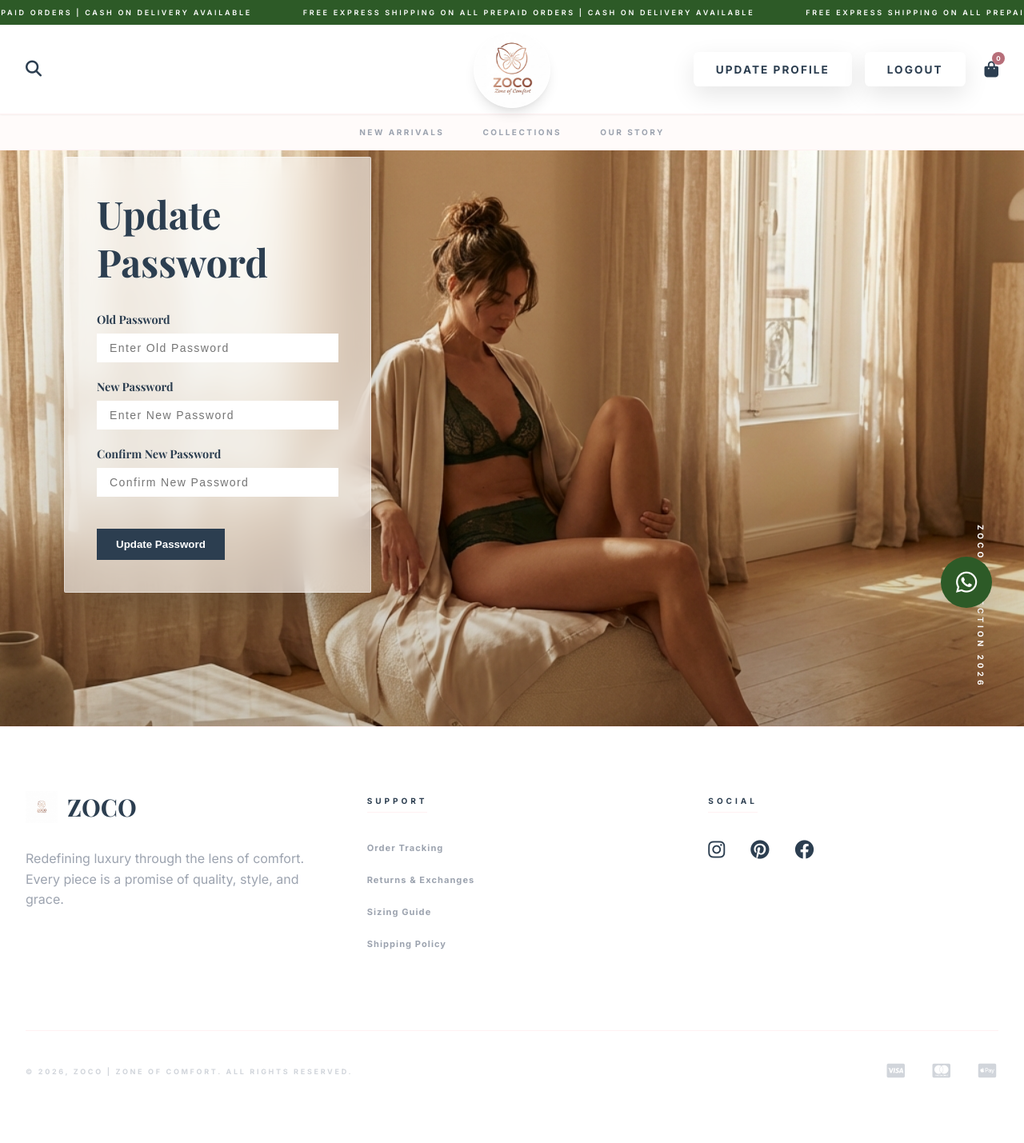
After one commit to Watergold12/zoco, a Django app: page /update_password/ in a window 1280 px wide. The commit adds this page. Shown: the whole page at 80% size. Run offline with Django 5.2, Linux system fonts and the light colour scheme; the visitor is signed in with stand-in values (Sample User, id 1).

Commit message:
Worked on with password updating, Have pending errors to solve in this!

```diff
--- a/zoco/static/css/style.css
+++ b/zoco/static/css/style.css
@@ -1579,7 +1579,6 @@ body {
     background-color: var(--color-midnight);
     color: white;
     border: none;
-    border-radius: 4px;
     cursor: pointer;
     font-weight: bold;
 }
@@ -1892,3 +1891,13 @@ body {
     background: #B76E79;
     color: white;
 }
+
+.form-control{
+    flex-grow: 1;
+    border: none;
+    padding: 0.625rem 1rem;
+    font-size: 0.875rem;
+    letter-spacing: 0.1em;
+    outline: none;
+    transition: border-color 0.3s;
+}
--- a/zoco/store/forms.py
+++ b/zoco/store/forms.py
@@ -1,5 +1,5 @@
 from django.contrib.auth.models import User
-from django.contrib.auth.forms import UserCreationForm, UserChangeForm
+from django.contrib.auth.forms import UserCreationForm, UserChangeForm, PasswordChangeForm
 from django import forms
 
 class UpdateUserForm(UserChangeForm):
@@ -49,3 +49,27 @@ class SignUpForm(UserCreationForm):
 		self.fields['password2'].widget.attrs['placeholder'] = 'Confirm Password'
 		self.fields['password2'].label = ''
 		self.fields['password2'].help_text = '<span class="form-text text-muted"><small>Enter the same password as before, for verification.</small></span>'
+
+
+class ChangePasswordForm(PasswordChangeForm):
+	class Meta:
+		model = User
+		fields = ['old_password','new_password1', 'new_password2']
+
+	def __init__(self, *args, **kwargs):
+		super(ChangePasswordForm, self).__init__(*args, **kwargs)
+
+		self.fields['old_password'].widget.attrs['class'] = 'form-control'
+		self.fields['old_password'].widget.attrs['placeholder'] = 'Enter Old Password'
+		self.fields['old_password'].label = ''
+		self.fields['old_password'].help_text = '<span class="form-text text-muted"><small>Required. 150 characters or fewer. Letters, digits and @/./+/-/_ only.</small></span>'
+
+		self.fields['new_password1'].widget.attrs['class'] = 'form-control'
+		self.fields['new_password1'].widget.attrs['placeholder'] = 'Enter New Password'
+		self.fields['new_password1'].label = ''
+		self.fields['new_password1'].help_text = '<ul class="form-text text-muted small"><li>Your password can\'t be too similar to your other personal information.</li><li>Your password must contain at least 8 characters.</li><li>Your password can\'t be a commonly used password.</li><li>Your password can\'t be entirely numeric.</li></ul>'
+
+		self.fields['new_password2'].widget.attrs['class'] = 'form-control'
+		self.fields['new_password2'].widget.attrs['placeholder'] = 'Confirm New Password'
+		self.fields['new_password2'].label = ''
+		self.fields['new_password2'].help_text = '<span class="form-text text-muted"><small>Enter the same password as before, for verification.</small></span>'
--- a/zoco/store/templates/base.html
+++ b/zoco/store/templates/base.html
@@ -63,7 +63,13 @@
 
     <!-- Navigation Links -->
     <div class="nav-links-bar">
-        <a href="{% url 'home' %}" class="nav-link">
+        <a href="
+        {% if request.resolver_match.url_name == 'home' %}
+            #new-arrivals
+        {% else %}
+            {% url 'home' %}
+        {% endif %}
+        " class="nav-link">
             New Arrivals
             <span class="nav-link-underline"></span>
         </a>
--- /dev/null
+++ b/zoco/store/templates/update_password.html
@@ -0,0 +1,44 @@
+{% extends 'base.html' %}
+{% load static %}
+{% block content %}
+
+    <section class="hero-section">
+        <img src="{% static 'assets/zoco-hero.png' %}" alt="ZOCO Hero" class="hero-bg">
+        <div class="hero-overlay"></div>
+
+        <div class="hero-content-1">
+            <div class="glass hero-box scroll-reveal visible">
+                <h2 class="hero-title font-heading" style="margin-bottom: 2rem;">Update Password</h2>
+                <form method="post" action="{% url 'update_password' %}">
+
+                    {% csrf_token %}
+                    <div class="form-group font-heading">
+                        <label style="font-weight: bold; margin-bottom: 0.5rem;">Old Password</label>
+                        {{ form.old_password }}
+                    </div>
+
+                    <div class="form-group font-heading">
+                        <label style="font-weight: bold; margin-bottom: 0.5rem;">New Password</label>
+                        {{ form.new_password1 }}
+                    </div>
+
+                    <div class="form-group font-heading">
+                        <label style="font-weight: bold; margin-bottom: 0.5rem;">Confirm New Password</label>
+                        {{ form.new_password2 }}
+                    </div>
+                    <br>
+                    <button type="submit" class="login-butn">Update Password</button>
+                    {% if form.errors %}
+                        <div class="form-errors">
+                            {{ form.errors }}
+                        </div>
+                    {% endif %}
+                </form>
+            </div>
+        </div>
+
+        <div class="hero-vertical-text">
+            ZOCO COLLECTION 2026
+        </div>
+    </section>
+{% endblock %}
--- a/zoco/store/templates/update_user.html
+++ b/zoco/store/templates/update_user.html
@@ -38,6 +38,9 @@
                         </div>
                     {% endif %}
                 </form>
+                <div class="register-wrapper" style="margin-top: 1.5rem; text-align: center;">
+                    <a href="{% url 'update_password' %}" class="register-btn font-heading" style="font-weight: bold; text-decoration: none;">Forgot Password? OR Need to Change It?</a>
+                </div>
             </div>
         </div>
 
--- a/zoco/store/urls.py
+++ b/zoco/store/urls.py
@@ -11,6 +11,7 @@ urlpatterns = [
     path('logout/', views.logout_user, name='logout'),
     path('register/', views.register_user, name='register'),
     path('update_user/', views.update_user, name='update_user'),
+    path('update_password/', views.update_password, name='update_password'),
     path('product/<int:pk>', views.product_detail, name='product_detail'),
     path('category/<str:tpo>', views.category, name='category'),
     path('size/', views.size_guide, name='size_guide'),
--- a/zoco/store/views.py
+++ b/zoco/store/views.py
@@ -3,7 +3,7 @@ from django.contrib.auth import authenticate, login, logout
 from django.contrib import messages
 from .models import Product, Category
 from django.contrib.auth.models import User
-from .forms import SignUpForm, UpdateUserForm
+from .forms import SignUpForm, UpdateUserForm, ChangePasswordForm
 
 def home(request):
     products = Product.objects.all()
@@ -121,3 +121,20 @@ def update_user(request):
         return render(request, 'update_user.html', {'user_form':user_form})
     else:
         messages.success(request, "Please login to update your profile!!")
+
+def update_password(request):
+    if request.user.is_authenticated:
+        current_user = request.user
+        if request.method == 'POST':
+            form = ChangePasswordForm(current_user, request.POST)
+            if form.is_valid():
+                form.save()
+                messages.success(request, "Pasword has been updated! Please Log-in Again!!")
+            else:
+                for error in list(form.errors.values()):
+                    messages.error(request, error)
+        else:
+            form = ChangePasswordForm(current_user)
+            return render(request, 'update_password.html', {'form':form})
+    else:
+        messages.success(request, "Please login to update your Pasword!!")
```
